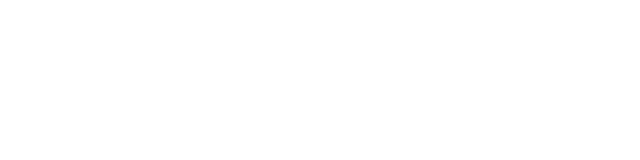
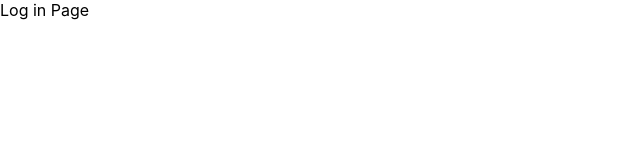
Before and after one commit to jksingh1504/Orbitz-Clone, a React (Create React App) app in the folder orbitz_clone/: page /login in a window 1280 px wide. Before the commit this address had no page. Shown: the top 160 px of the page, without its empty margins (0-640 px from the left). Built offline with nearby package versions, Linux system fonts and the light colour scheme.

Commit message:
create login page

```diff
--- a/orbitz_clone/src/Components/MainRoutes.jsx
+++ b/orbitz_clone/src/Components/MainRoutes.jsx
@@ -1,11 +1,13 @@
 import React from 'react'
 import { Route, Routes } from 'react-router-dom'
 import Home from '../Pages/Home'
+import { Login } from '../Pages/Login/Login'
 
 const MainRoutes = () => {
   return (
     <Routes>
         <Route path="/" element={<Home/>}/>
+        <Route path="/login" element={<Login/>}/>
     </Routes>
   )
 }
--- /dev/null
+++ b/orbitz_clone/src/Pages/Login/Login.jsx
@@ -0,0 +1,7 @@
+
+
+export const Login = () => {
+    return(
+        <div>Log in Page</div>
+    )
+}
```
